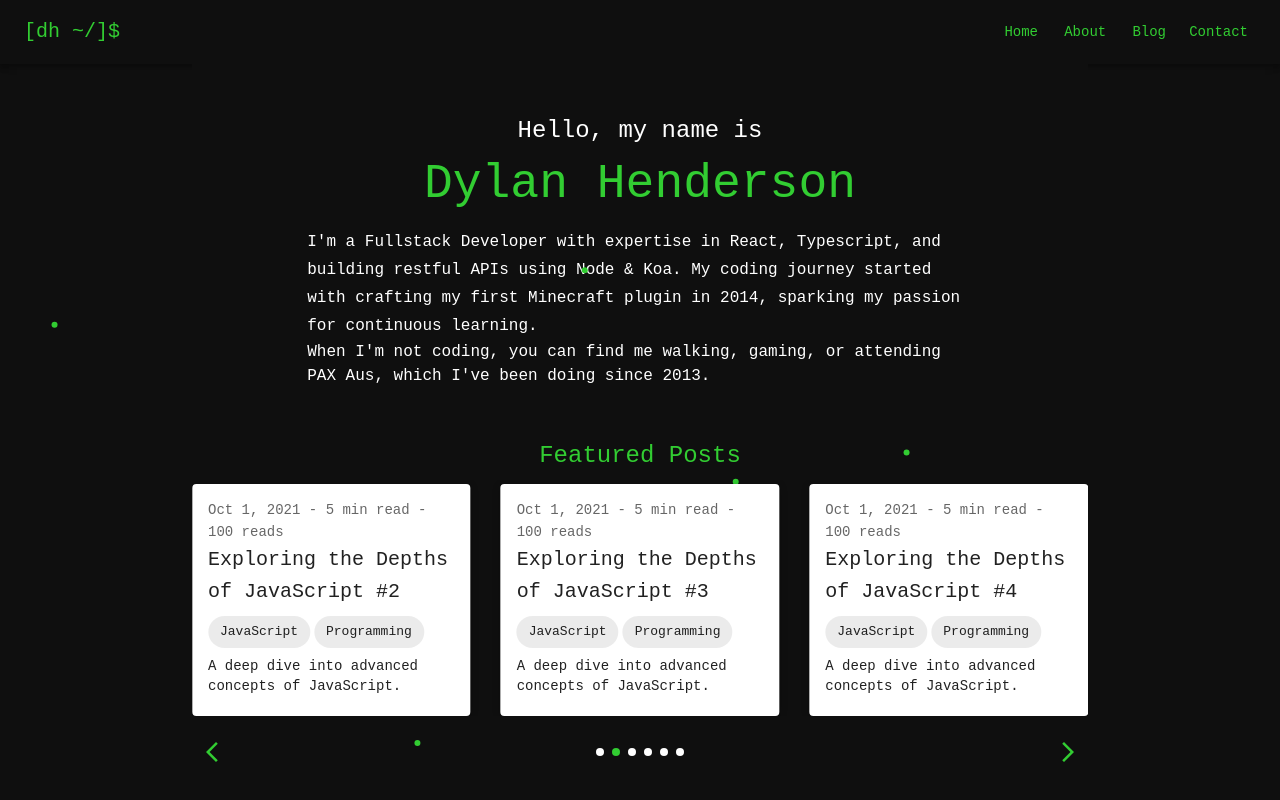
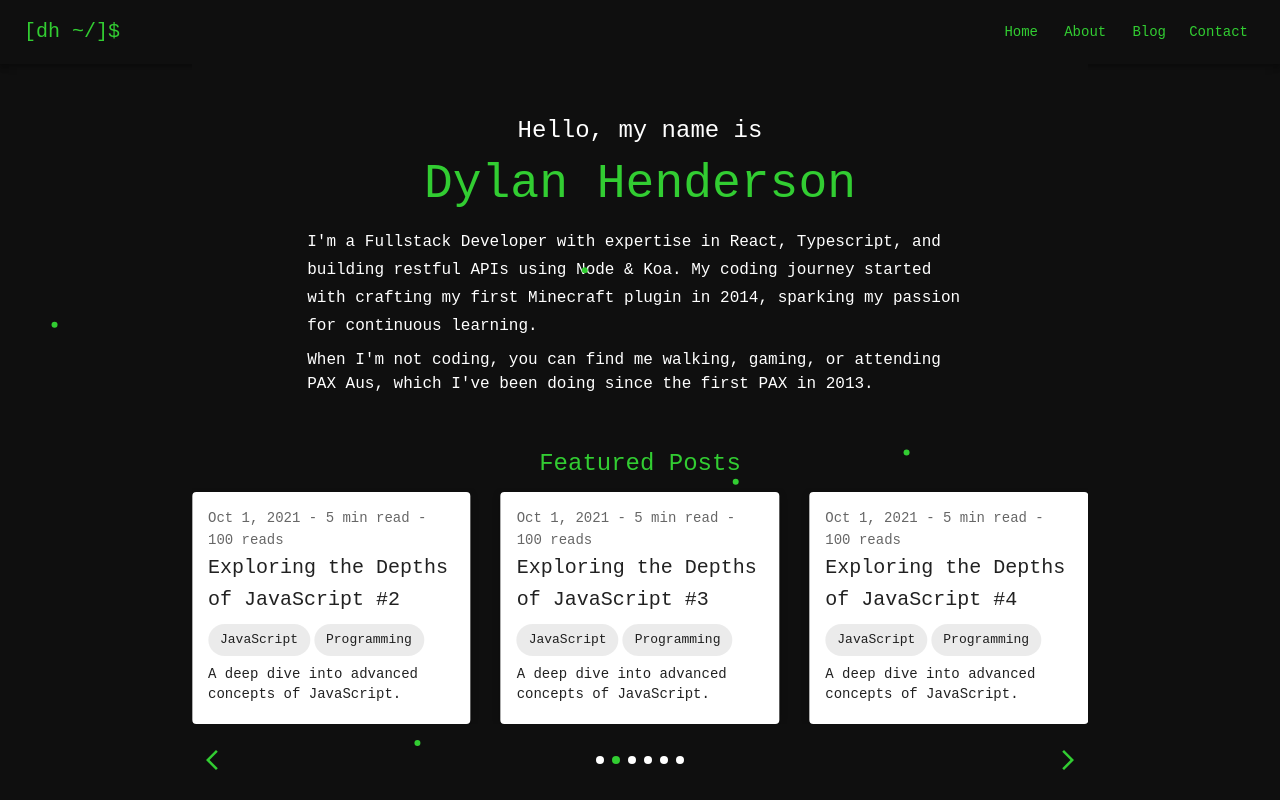
Before and after one commit to Dyltom/iamdylan.dev, a Next.js app: page / in a window 1280 px wide. Shown: the top 800 px of the page. Built offline with nearby package versions, Linux system fonts and the light colour scheme.

Commit message:
small formatting change

```diff
--- a/src/components/HeroSection/index.tsx
+++ b/src/components/HeroSection/index.tsx
@@ -27,9 +27,9 @@ const HeroSection: React.FC = () => {
         crafting my first Minecraft plugin in 2014, sparking my passion for
         continuous learning.
       </Typography>
-      <Typography align="left">
+      <Typography align="left" sx={{ paddingTop: 1 }}>
         When I'm not coding, you can find me walking, gaming, or attending PAX
-        Aus, which I've been doing since 2013.
+        Aus, which I've been doing since the first PAX in 2013.
       </Typography>
     </Box>
   );
```
